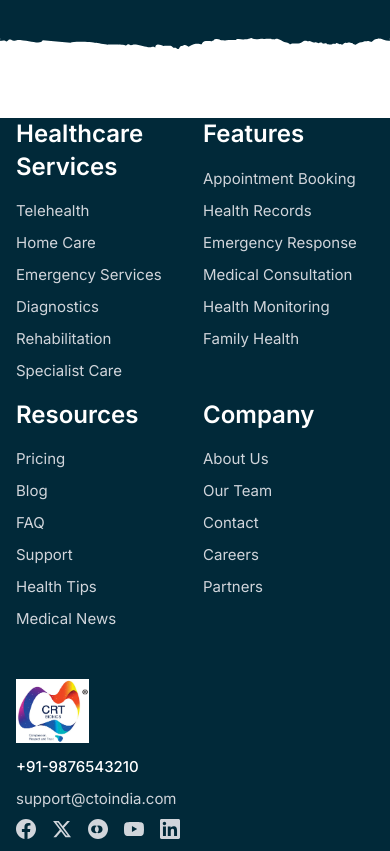
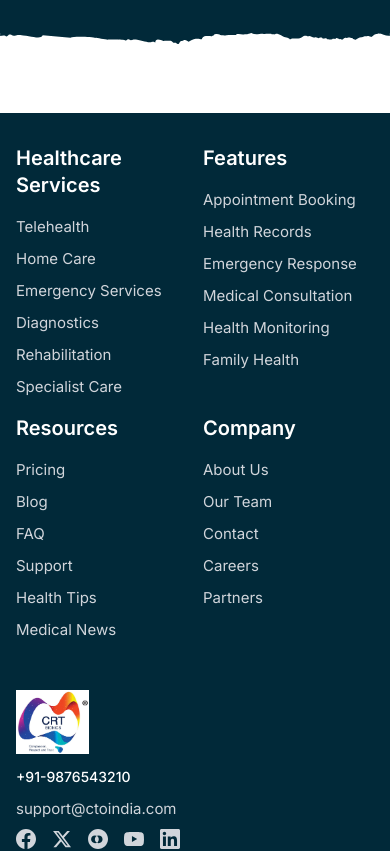
Before and after one commit to Pketu916/cto-frontend, a React (Vite) app: page /services in a window 390 px wide. Shown: the part 6427-7278 px from the top of the page. Built offline with nearby package versions, Linux system fonts and the light colour scheme.

Commit message:
update padding in paragraph styles and add responsive font size adjustments for tablet and mobile

```diff
--- a/src/index.css
+++ b/src/index.css
@@ -127,7 +127,8 @@ p {
     width: 100%;
     max-width: var(--container-max-width);
     margin: 0 auto;
-    padding: 0 1rem;
+    padding-left:1rem;
+    padding-right:1rem;
 }
 
 /* Button Base Styles */
@@ -569,3 +570,32 @@ p {
 /* .animate-scroll:hover {
     animation-play-state: paused;
 } */
+
+
+
+
+/* Tablet */
+@media (max-width: 992px) {
+    :root {
+        --font-size-h1: 2.5rem;
+        --font-size-h2: 2rem;
+        --font-size-h3: 1.75rem;
+        --font-size-h4: 1.5rem;
+        --font-size-h5: 1.25rem;
+        --font-size-h6: 1.125rem;
+        --font-size-paragraph: 0.9375rem;
+    }
+}
+
+/* Mobile */
+@media (max-width: 600px) {
+    :root {
+        --font-size-h1: 2rem;
+        --font-size-h2: 1.75rem;
+        --font-size-h3: 1.5rem;
+        --font-size-h4: 1.25rem;
+        --font-size-h5: 1.125rem;
+        --font-size-h6: 1rem;
+        --font-size-paragraph: 0.875rem;
+    }
+}
```
Also changed, not shown: src/contexts/ToastContext copy.txt (deleted).
